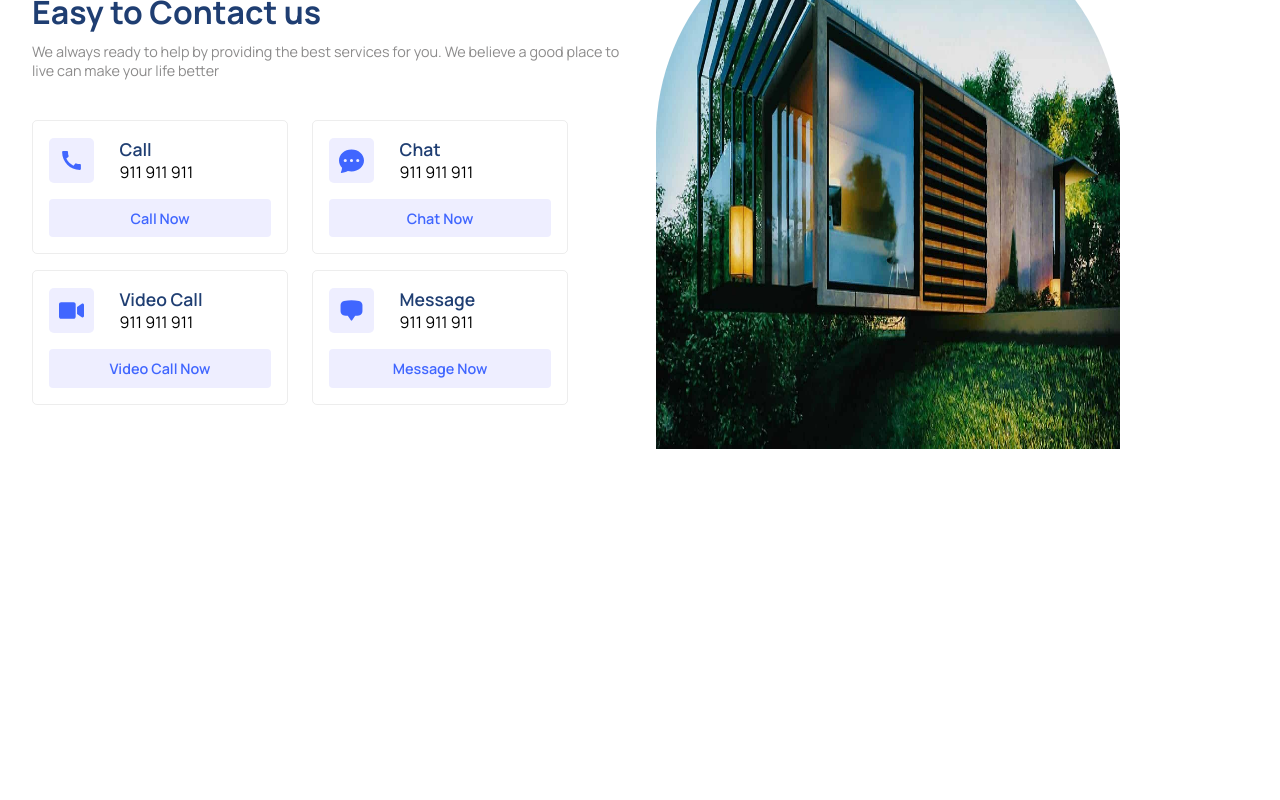
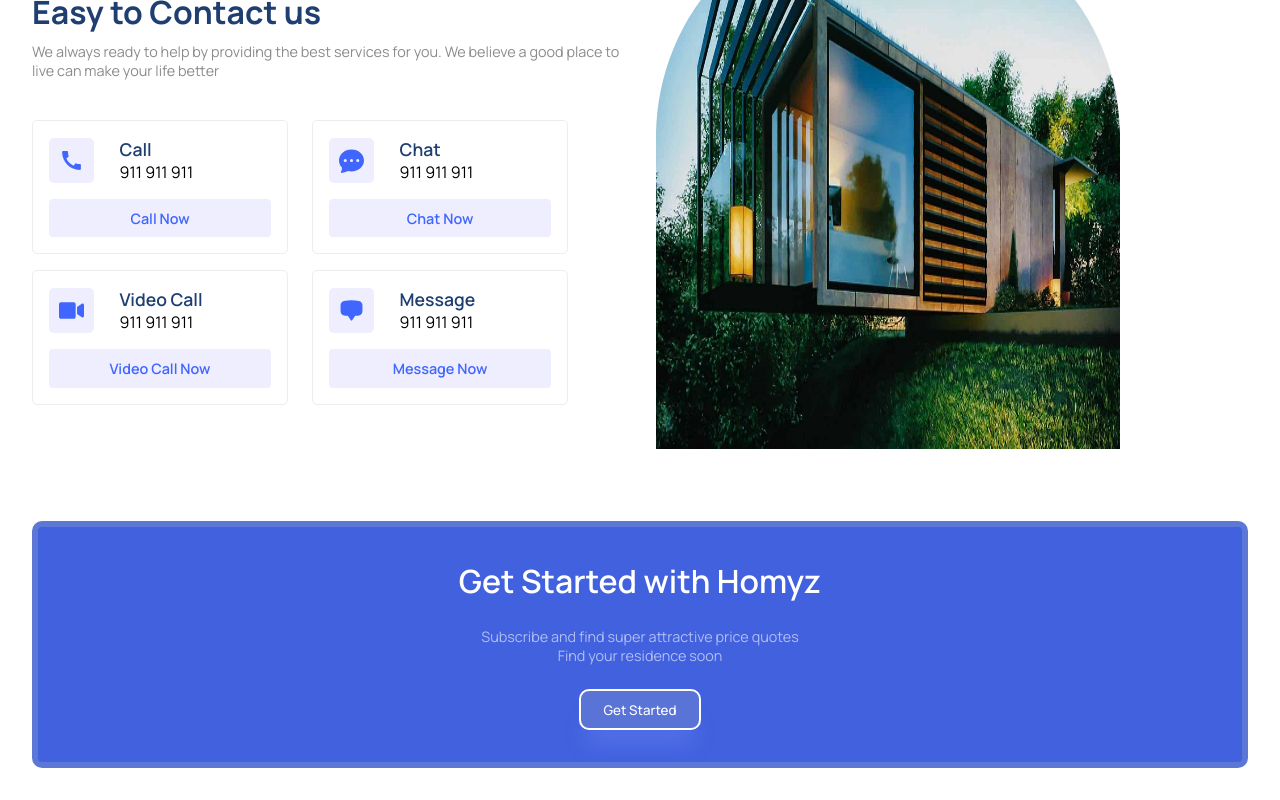
Before and after one commit to syarizx-30/realEstateWeb, a React (Vite) app in the folder realestate-web-app/: page / in a window 1280 px wide. Shown: the part 2155-2955 px from the top of the page. Before the commit the page ends 2644 px from the top, so only its background shows below. Built offline with nearby package versions, Linux system fonts and the light colour scheme.

Commit message:
Get Started

```diff
--- a/realestate-web-app/src/App.jsx
+++ b/realestate-web-app/src/App.jsx
@@ -5,6 +5,7 @@ import Companies from "./components/Companies/Companies";
 import Residencies from "./components/Residencies/Residencies";
 import Value from "./components/Value/Value";
 import Contact from "./components/Contact/Contact";
+import GetStarted from "./components/GetStarted/GetStarted";
 function App() {
   return (
     <div className="App">
@@ -17,6 +18,7 @@ function App() {
       <Residencies />
       <Value />
       <Contact />
+      <GetStarted />
     </div>
   );
 }
--- /dev/null
+++ b/realestate-web-app/src/components/GetStarted/GetStarted.css
@@ -0,0 +1,24 @@
+.inner-container {
+    gap: 1.5rem;
+    background: #4161df;
+    padding: 2rem;
+    border-radius: 10px;
+    border: 6px solid #5d77d6;
+    text-align: center;
+}
+
+.inner-container .primaryText {
+    color: white;
+    font-weight: 600;
+}
+
+.inner-container .secondaryText {
+    color: rgba(255, 255, 255, 0.587)
+}
+
+.inner-container .button {
+    background: #5a73d7;
+    border: 2px solid white;
+    box-shadow: var(--shadow);
+    border-radius: 10px;
+}
--- /dev/null
+++ b/realestate-web-app/src/components/GetStarted/GetStarted.jsx
@@ -0,0 +1,26 @@
+import React from "react";
+import "./GetStarted.css";
+
+const GetStarted = () => {
+  return (
+    <div>
+      <section className="g-wrapper">
+        <div className="paddings innerWidth g-container">
+          <div className="flexColCenter inner-container">
+            <span className="primaryText">Get Started with Homyz</span>
+            <span className="secondaryText">
+              Subscribe and find super attractive price quotes
+              <br />
+              Find your residence soon
+            </span>
+            <button className="button">
+                <a href="https://www.instagram.com/syarizx_/">Get Started</a>
+            </button>
+          </div>
+        </div>
+      </section>
+    </div>
+  );
+};
+
+export default GetStarted;
```
